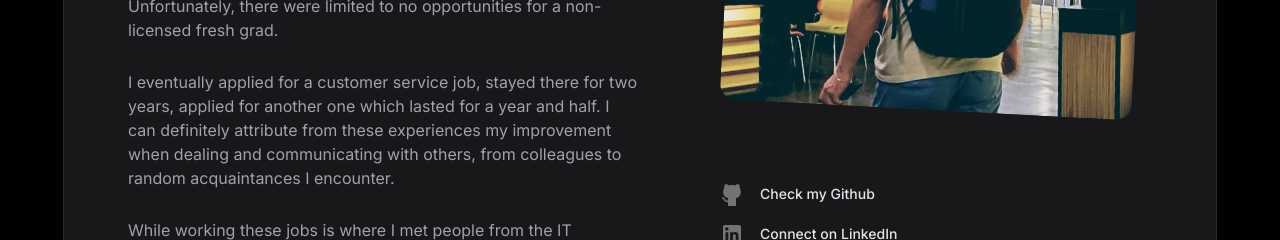
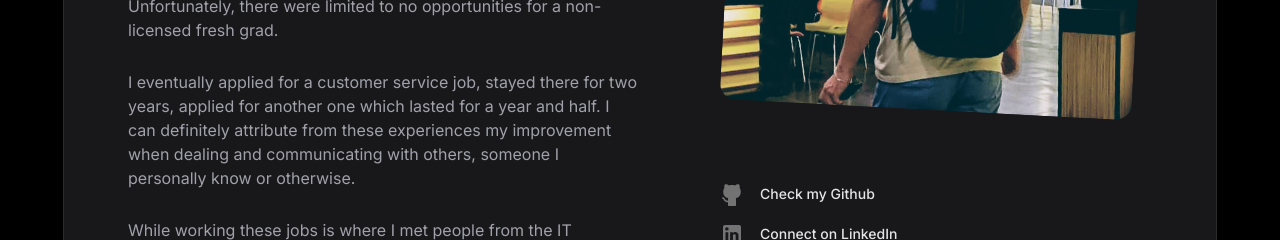
Before and after one commit to brailecg/tw-portfolio, a Next.js app: page /about in a window 1280 px wide. Shown: the part 478-718 px from the top of the page. Built offline with nearby package versions, Linux system fonts and the light colour scheme.

Commit message:
[UI] update about page

```diff
--- a/app/(pages)/about/page.tsx
+++ b/app/(pages)/about/page.tsx
@@ -72,8 +72,8 @@ const About = () => {
               I eventually applied for a customer service job, stayed there for
               two years, applied for another one which lasted for a year and
               half. I can definitely attribute from these experiences my
-              improvement when dealing and communicating with others, from
-              colleagues to random acquaintances I encounter.
+              improvement when dealing and communicating with others, someone I
+              personally know or otherwise.
             </p>
             <p>
               While working these jobs is where I met people from the IT
```
